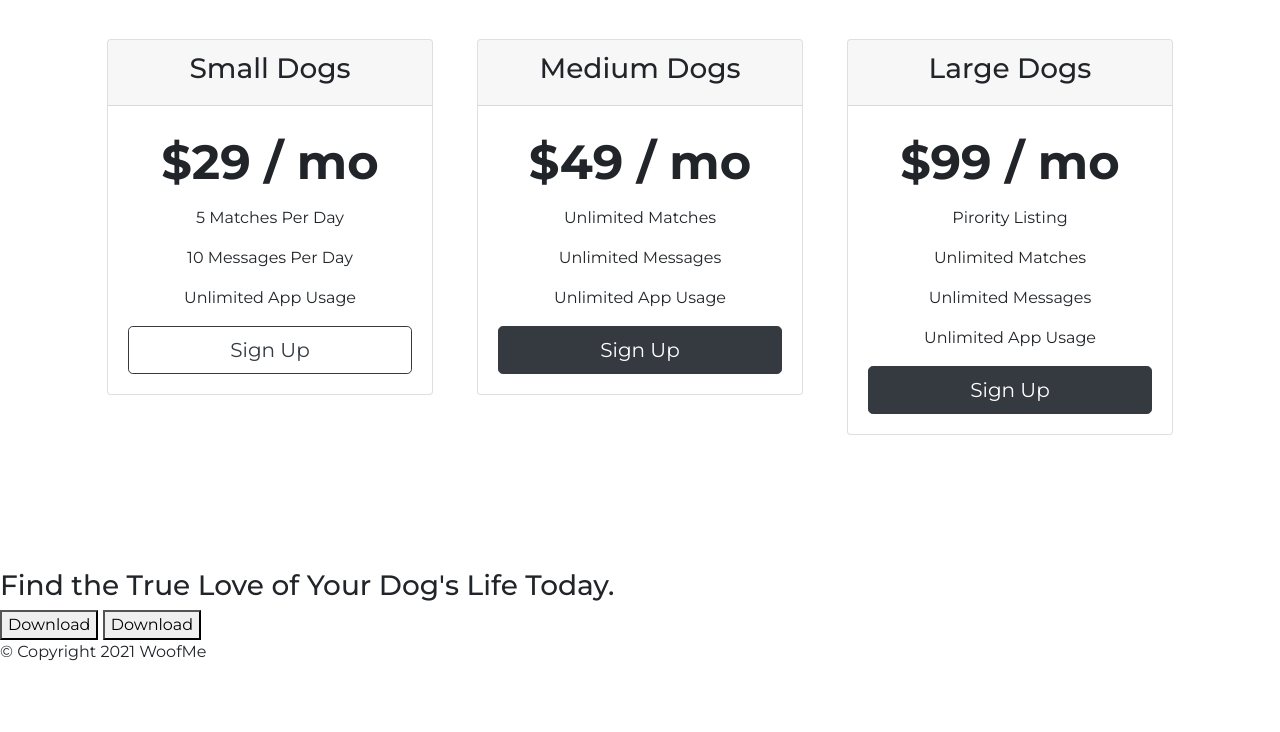
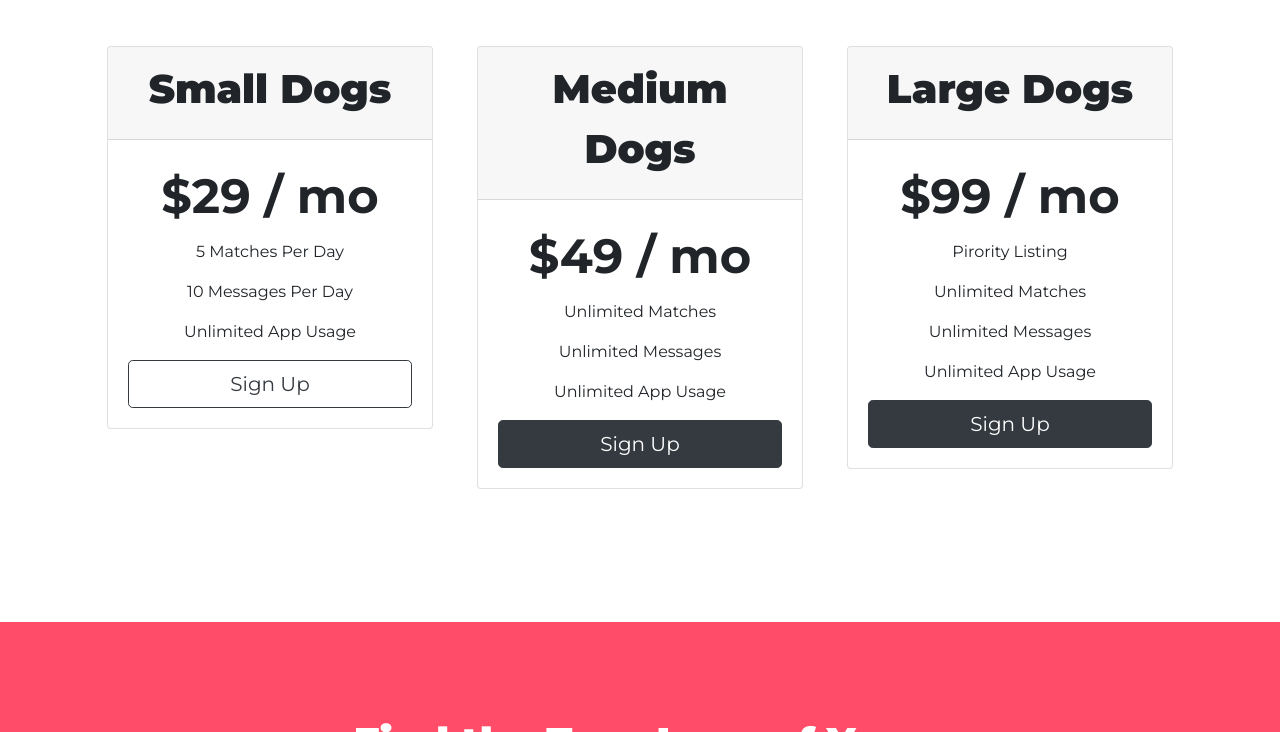
Before and after one commit to rohit-vrrr/WoofMe-Web-Design-Bootstrap, a plain HTML site: page index.html in a window 1280 px wide. Shown: the part 2068-2800 px from the top of the page. Before the commit the page ends 2748 px from the top, so only its background shows below. Drawn offline with nearby package versions, Linux system fonts and the light colour scheme.

Commit message:
Added Media Query
Additions:
@media
cta

```diff
--- a/css/styles.css
+++ b/css/styles.css
@@ -8,6 +8,12 @@ h2 {
   font-family: 'Montserrat', sans-serif;
   font-weight: 700;
   font-size: 3rem;
+  line-height: 1.5;
+}
+h3 {
+  font-family: 'Montserrat', sans-serif;
+  font-weight: 900;
+  font-size: 2.5rem;
   line-height: 1.5;
 }
 p {
@@ -46,6 +52,12 @@ body {
 #pricing {
   text-align: center;
   padding: 100px;
+}
+#cta {
+  text-align: center;
+  background-color: #ff4c68;
+  color: #fff;
+  padding: 7% 23%;
 }
 
 /* Title */
@@ -123,3 +135,14 @@ body {
 .pricing-column {
   padding: 3% 2%;
 }
+
+/* Media Query */
+@media (max-width: 1025px) {
+  #title {
+    text-align: center;
+  }
+  .title-image {
+    position: static;
+    transform: rotate(0);
+  }
+}
--- a/index.html
+++ b/index.html
@@ -182,9 +182,9 @@
 
   <!-- Call to Action -->
   <section id="cta">
-    <h3>Find the True Love of Your Dog's Life Today.</h3>
-    <button type="button">Download</button>
-    <button type="button">Download</button>
+    <h3 class="end-text">Find the True Love of Your Dog's Life Today.</h3>
+    <button type="button" class="btn btn-dark btn-lg download-button"><i class="fab fa-apple"></i> Download</button>
+    <button type="button" class="btn btn-outline-light btn-lg download-button"><i class="fab fa-google-play"></i> Download</button>
   </section>
 
   <!-- Footer -->
```
